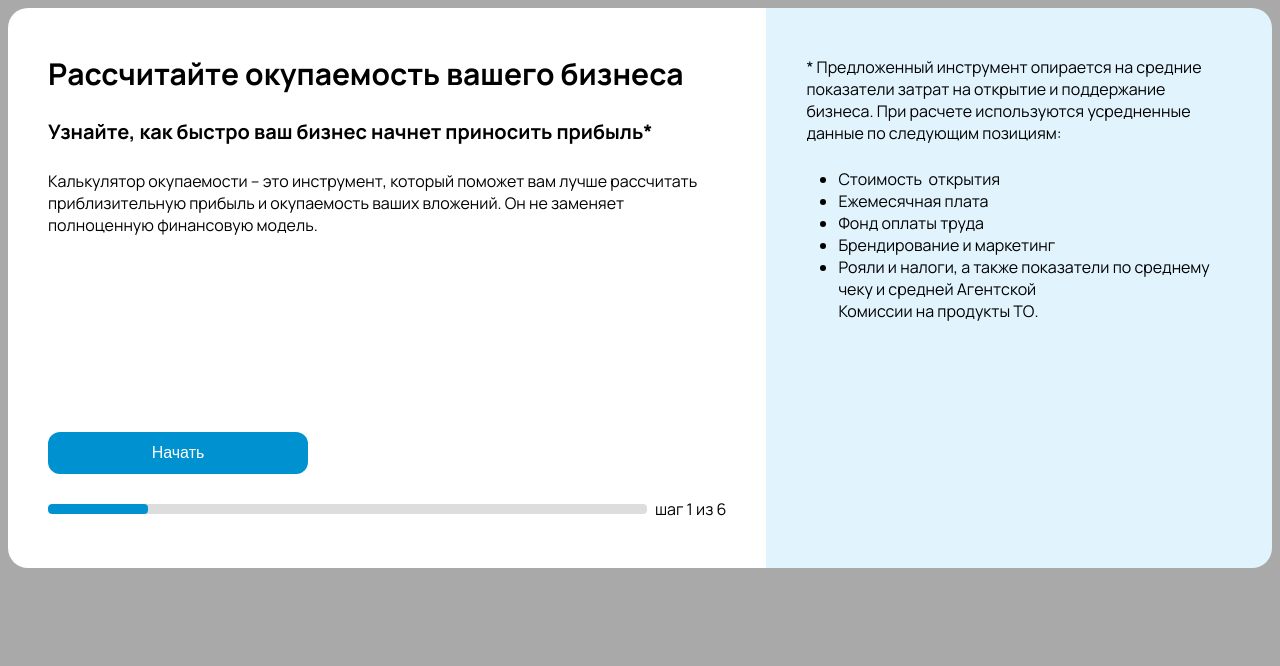
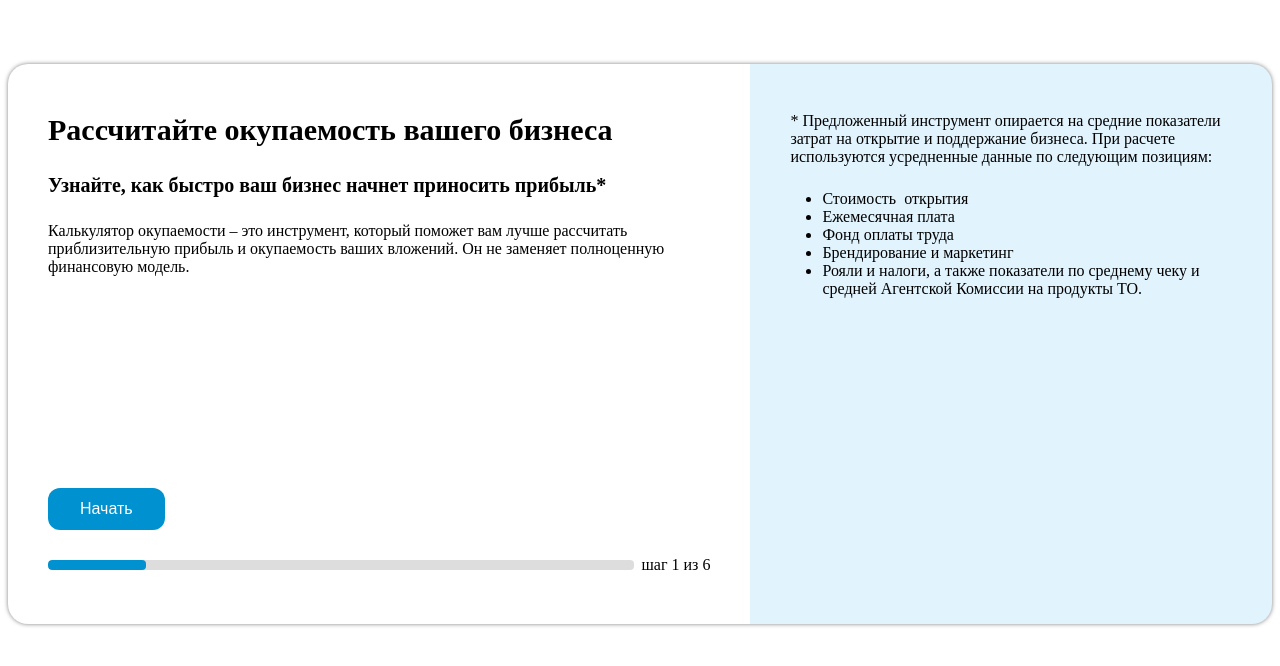
Before and after one commit to CoralTravelCenter/franch-calculator, a Vue app: page / in a window 1280 px wide. Shown: the top 666 px of the page. Built offline with nearby package versions, Linux system fonts and the light colour scheme.

Commit message:
+ some style tweaks + injection script

```diff
--- a/src/App.vue
+++ b/src/App.vue
@@ -65,6 +65,10 @@ function successOrNot() {
 </template>
 
 <style lang="less">
+.franch-calculator {
+    margin: 4em auto 0;
+    filter: drop-shadow(0px 0px 2px rgba(0,0,0,.5));
+}
 .el-input.money {
     width: 12em;
     --el-font-size-base: 16px;
--- a/src/components/Navigation.vue
+++ b/src/components/Navigation.vue
@@ -47,7 +47,7 @@ function appReset() {
 }
 
 function jumpToAppForm() {
-    location.hash = '#Form_1';
+    location.hash = '#Connection';
 }
 
 </script>
@@ -146,7 +146,7 @@ function jumpToAppForm() {
     align-items: center;
     gap: 8px;
     height: 22px;
-
+    background: transparent;
     span {
         min-width: 63px;
         flex-shrink: 0;
--- a/src/style.scss
+++ b/src/style.scss
@@ -1,15 +1,15 @@
 @import url("https://fonts.googleapis.com/css2?family=Manrope:wght@200..800&display=swap");
 
-body {
-    background: darkgray;
-    font-family: "Manrope", sans-serif;
-}
-
-*,
-*:after,
-*:before {
-    box-sizing: border-box;
-}
+//body {
+//    background: darkgray;
+//    font-family: "Manrope", sans-serif;
+//}
+//
+//*,
+//*:after,
+//*:before {
+//    box-sizing: border-box;
+//}
 
 .franch-calc-container {
     width: 100%;
@@ -196,14 +196,15 @@ input[type="radio"]:disabled ~ .custom-radio {
 
 .coral-btn {
     background: #0092d0;
-    padding: 12px 72px;
+    //padding: 12px 72px;
+    padding: 12px 2em;
     font-size: 16px;
     color: #fff;
     border-radius: 12px;
     border: none;
     cursor: pointer;
     transition: all 300ms ease;
-    min-width: 260px;
+    //min-width: 260px;
     @media (max-width: 768px) {
         width: 100%;
     }
```
Also changed, not shown: support/more-features.js (added, +17 -0 lines).
